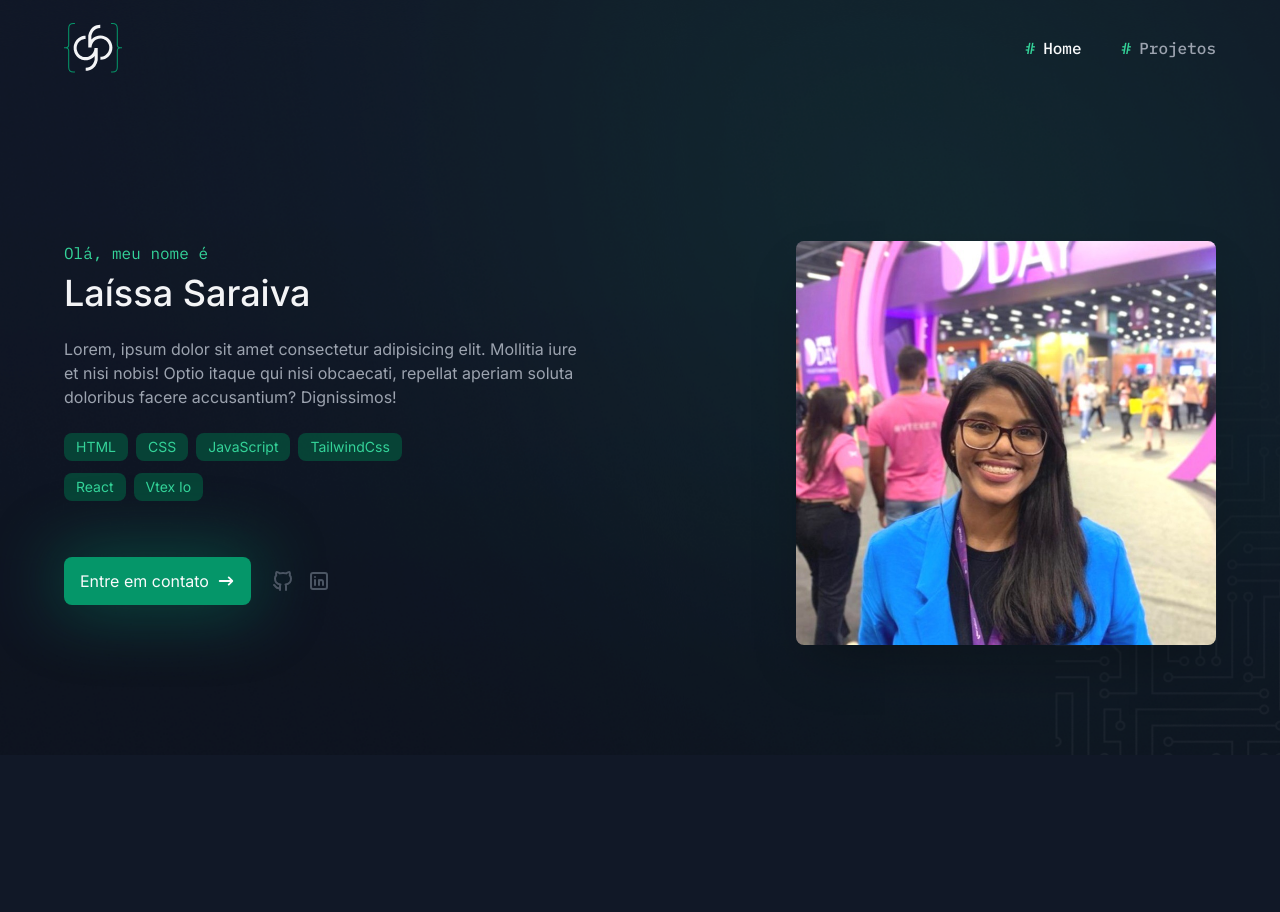
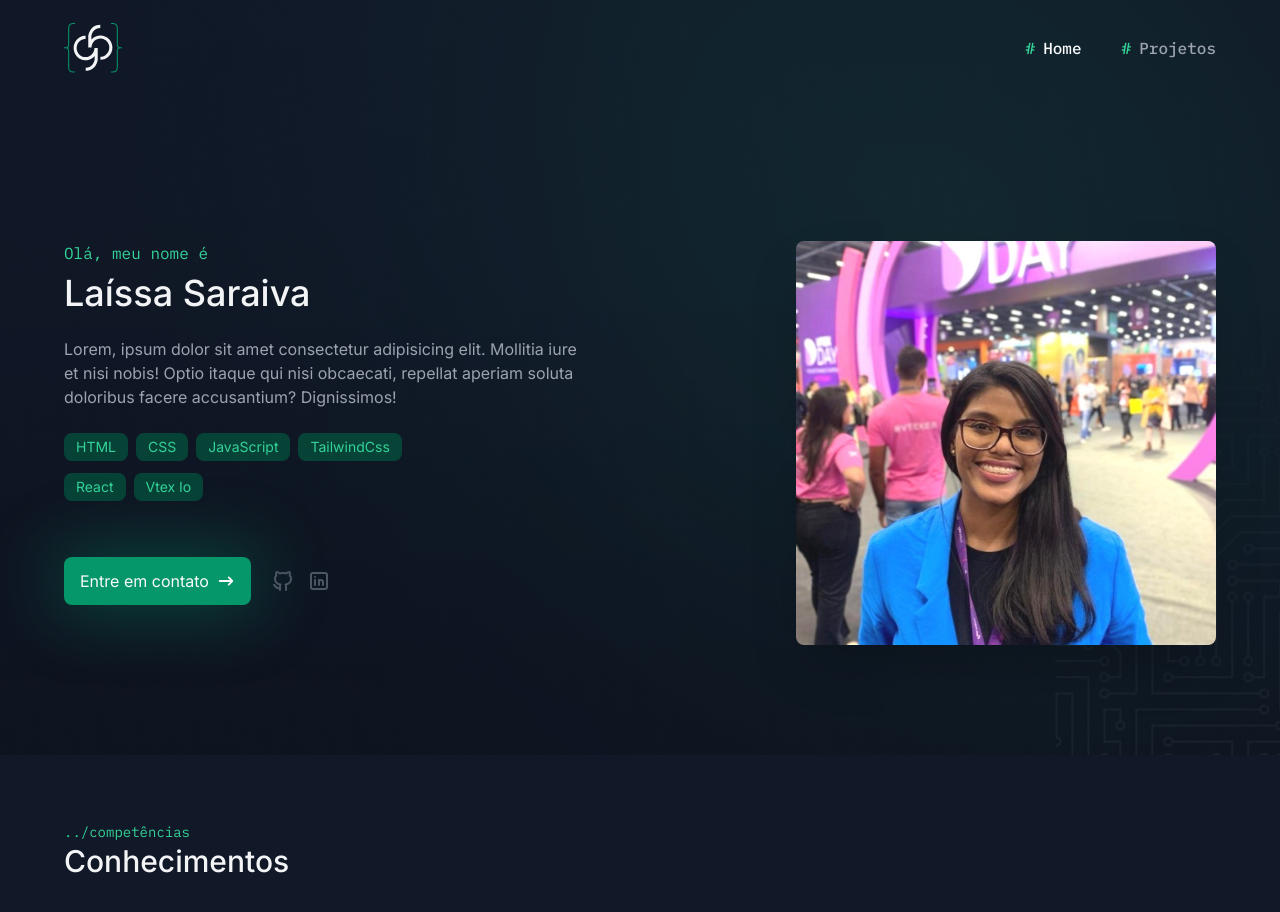
Before and after one commit to LaissaSaraiva/portfolio-next.js, a Next.js app: page / in a window 1280 px wide. Shown: the top 912 px of the page. Before the commit the page ends 800 px from the top, so only its background shows below. Built offline with nearby package versions, Linux system fonts and the light colour scheme.

Commit message:
feat: inicia section de Conhecimentos + componente de SectionTitle

```diff
--- /dev/null
+++ b/app/components/pages/home/known-techs/index.tsx
@@ -0,0 +1,11 @@
+import { SectionTitle } from "@/app/components/section-title";
+
+type KnownTechsProps = {};
+
+export const KnownTechs = () => {
+  return (
+    <section className="container py-16">
+      <SectionTitle subtitle="competências" title="Conhecimentos" />
+    </section>
+  );
+};
--- /dev/null
+++ b/app/components/section-title/index.tsx
@@ -0,0 +1,20 @@
+import { cn } from "../lib/utils";
+
+type SectionTitleProps = {
+  title: string;
+  subtitle: string;
+  className?: string;
+};
+
+export const SectionTitle = ({
+  title,
+  subtitle,
+  className,
+}: SectionTitleProps) => {
+  return (
+    <div className={cn("flez flex-col gap-4", className)}>
+      <span className="font-mono text-sm text-emerald-400">{`../${subtitle}`}</span>
+      <h3 className="text-3xl font-medium">{title}</h3>
+    </div>
+  );
+};
--- a/app/page.tsx
+++ b/app/page.tsx
@@ -1,9 +1,11 @@
 import { HeroSection } from "./components/pages/home/hero-section";
+import { KnownTechs } from "./components/pages/home/known-techs";
 
 export default async function Home() {
   return (
     <>
       <HeroSection />
+      <KnownTechs />
     </>
   );
 }
```
